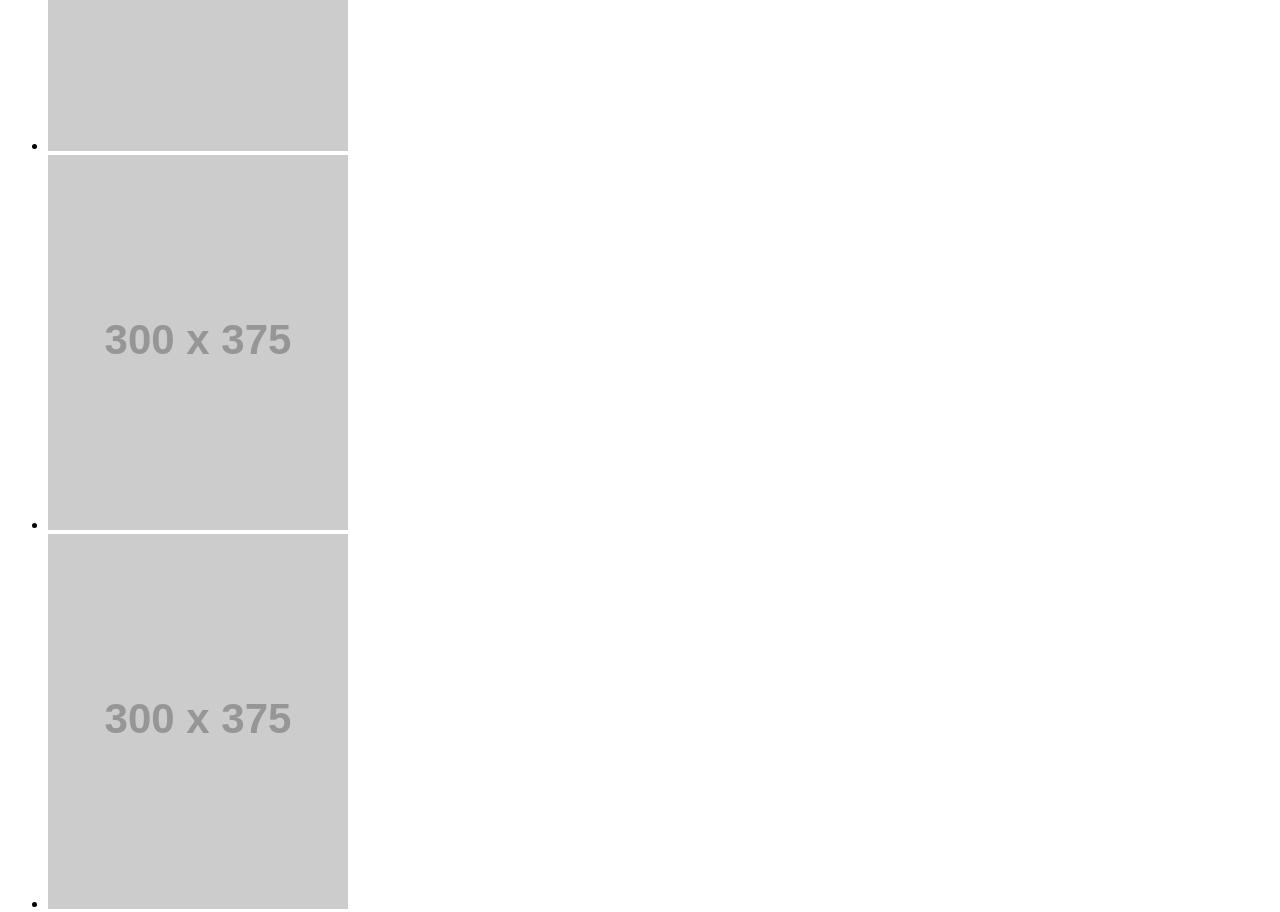
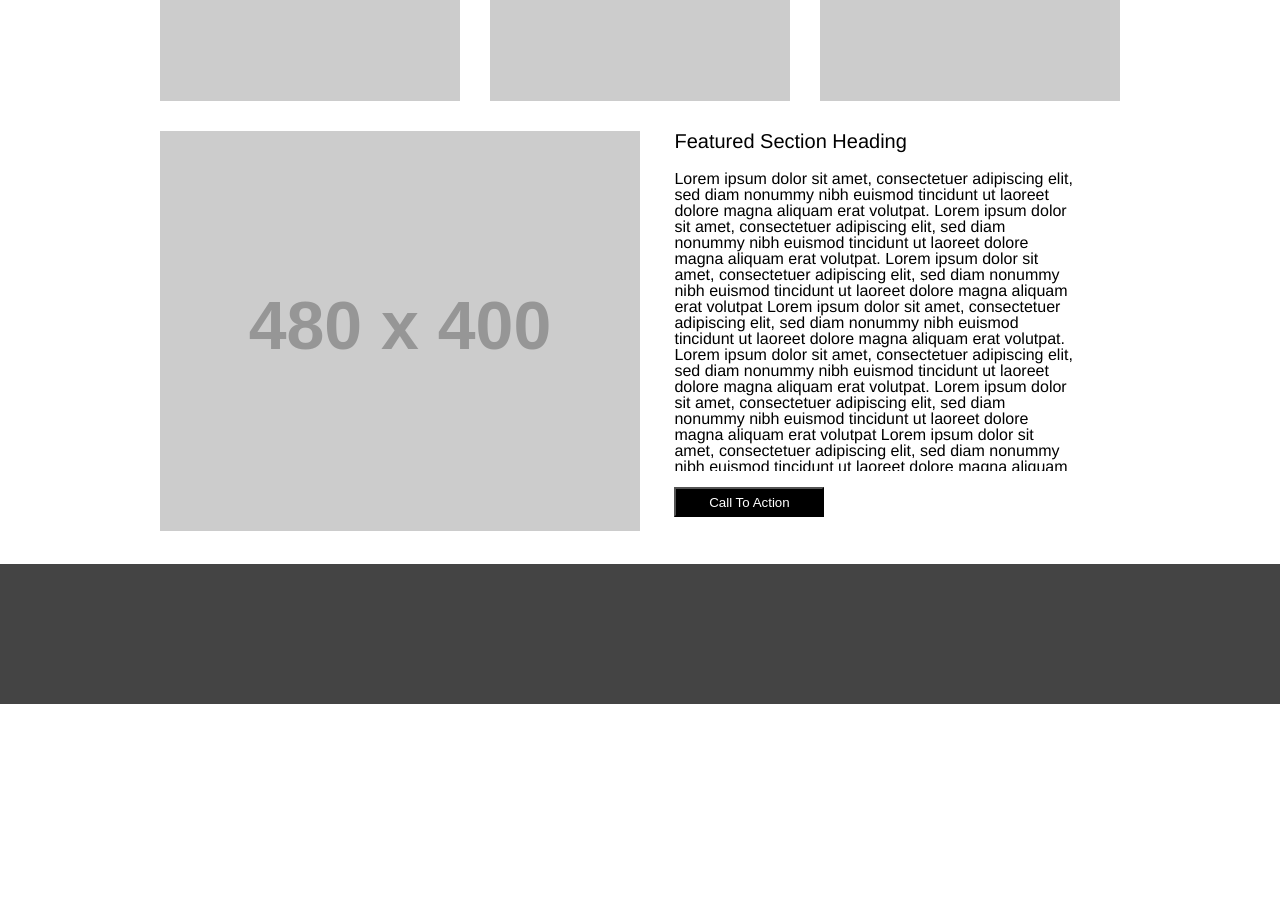
Before and after one commit to Calamario/Wireframe-exercise, a plain HTML site: page index.html in a window 1280 px wide. Shown: the part 880-1792 px from the top of the page. After the commit the page ends 1584 px from the top, so only its background shows below. Drawn offline with Linux system fonts and the light colour scheme; placeholder pictures from the web are drawn by us.

Commit message:
added everything up to call to action button

```diff
--- a/index.html
+++ b/index.html
@@ -2,9 +2,12 @@
 <html>
   <head>
     <title>Wireframe</title>
+    <link rel="stylesheet" href="reset.css">
+    <link rel="stylesheet" href="style.css">
   </head>
   <body>
     <header>
+      <nav>
         <img src="http://via.placeholder.com/200x70/000000">
         <ul>
           <li>Nav Item 1</li>
@@ -12,6 +15,7 @@
           <li>Nav Item 3</li>
           <li>Nav Item 4</li>
         </ul>
+      </nav>
     </header>
     <main>
       <img src="http://via.placeholder.com/960x450/000000">
@@ -20,12 +24,12 @@
         <li><img src="http://via.placeholder.com/300x375/000000"> </li>
         <li><img src="http://via.placeholder.com/300x375/000000"> </li>
       </ul>
+      <img src="http://via.placeholder.com/480x400/000000">
       <div>
-        <img src="http://via.placeholder.com/300x375/000000">
-        <p></p>
+        <h1>Featured Section Heading</h1>
+        <p>Lorem ipsum dolor sit amet, consectetuer adipiscing elit, sed diam nonummy nibh euismod tincidunt ut laoreet dolore magna aliquam erat volutpat. Lorem ipsum dolor sit amet, consectetuer adipiscing elit, sed diam nonummy nibh euismod tincidunt ut laoreet dolore magna aliquam erat volutpat. Lorem ipsum dolor sit amet, consectetuer adipiscing elit, sed diam nonummy nibh euismod tincidunt ut laoreet dolore magna aliquam erat volutpat Lorem ipsum dolor sit amet, consectetuer adipiscing elit, sed diam nonummy nibh euismod tincidunt ut laoreet dolore magna aliquam erat volutpat. Lorem ipsum dolor sit amet, consectetuer adipiscing elit, sed diam nonummy nibh euismod tincidunt ut laoreet dolore magna aliquam erat volutpat. Lorem ipsum dolor sit amet, consectetuer adipiscing elit, sed diam nonummy nibh euismod tincidunt ut laoreet dolore magna aliquam erat volutpat Lorem ipsum dolor sit amet, consectetuer adipiscing elit, sed diam nonummy nibh euismod tincidunt ut laoreet dolore magna aliquam erat volutpat. Lorem ipsum dolor sit amet, consectetuer adipiscing elit, sed diam nonummy nibh euismod tincidunt ut laoreet dolore magna aliquam erat volutpat. Lorem ipsum dolor sit amet, consectetuer adipiscing elit, sed diam nonummy nibh euismod tincidunt ut laoreet dolore magna aliquam erat volutpat</p>
         <form>
-          <label>Call To Action</label>
-          <input type="button">
+          <input type="button" value="Call To Action">
         </form>
       </div>
     </main>
--- a/style.css
+++ b/style.css
@@ -0,0 +1,81 @@
+body {
+  font-family: Helvetica, sans-serif;
+}
+
+header {
+  background-color: #444;
+}
+
+nav {
+  width: 960px;
+  margin: 0 auto;
+  margin-bottom: 30px;
+  padding: 10px;
+}
+
+nav ul {
+  display: inline-block;
+  vertical-align: top;
+}
+
+nav ul li {
+  color: #999;
+  display: inline-block;
+  line-height: 70px;
+  padding: 0 40px;
+}
+
+main {
+  width: 960px;
+  margin:0 auto;
+}
+
+main ul {
+  font-size: 0;
+  margin-bottom: 30px;
+}
+
+main ul li {
+  display: inline-block;
+  margin-top: 30px;
+}
+
+main ul li:first-child {
+  margin-right: 30px;
+}
+
+main ul li:last-child {
+  margin-left: 30px;
+}
+
+main div {
+  width: 400px;
+  display: inline-block;
+  vertical-align: top;
+  margin-left: 30px;
+}
+
+main div h1 {
+  font-size: 20px;
+  margin-bottom: 1em;
+}
+
+main div p {
+  height: 300px;
+  overflow: auto;
+  margin-bottom: 1em;
+}
+
+main div form input {
+  background-color: #000;
+  color: #fff;
+  width: 150px;
+  height: 30px;
+}
+
+footer {
+  background: #444;
+  width: 100%;
+  height: 140px;
+  margin-top: 30px;
+}
```
Lines whose indentation alone changed are shown as unchanged.
